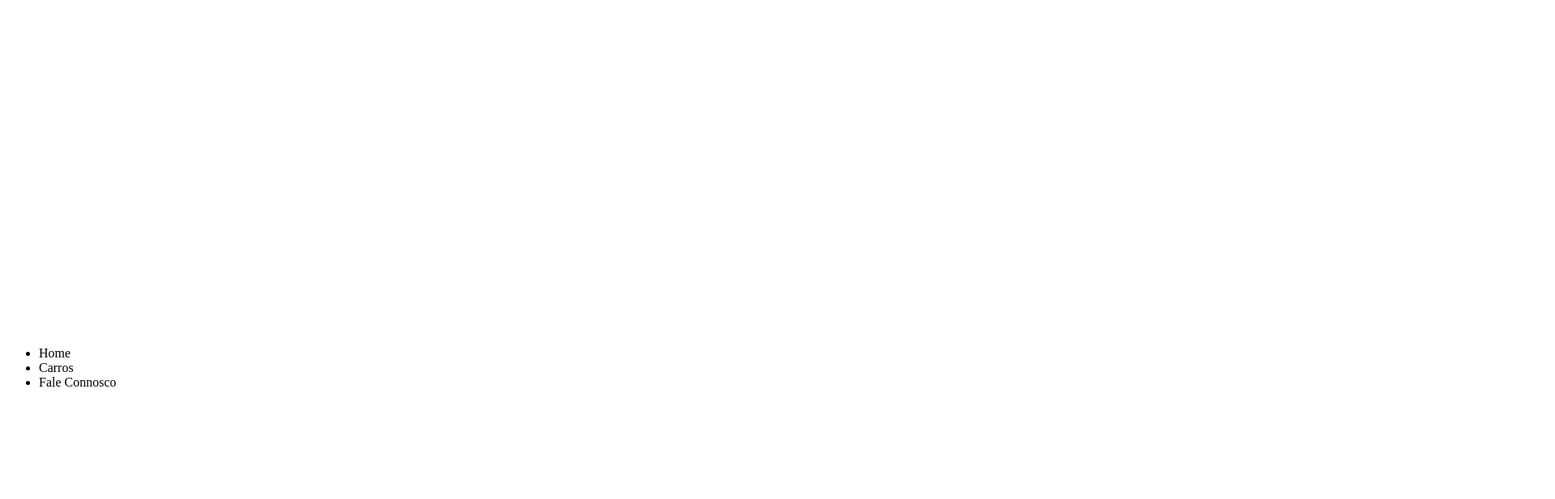
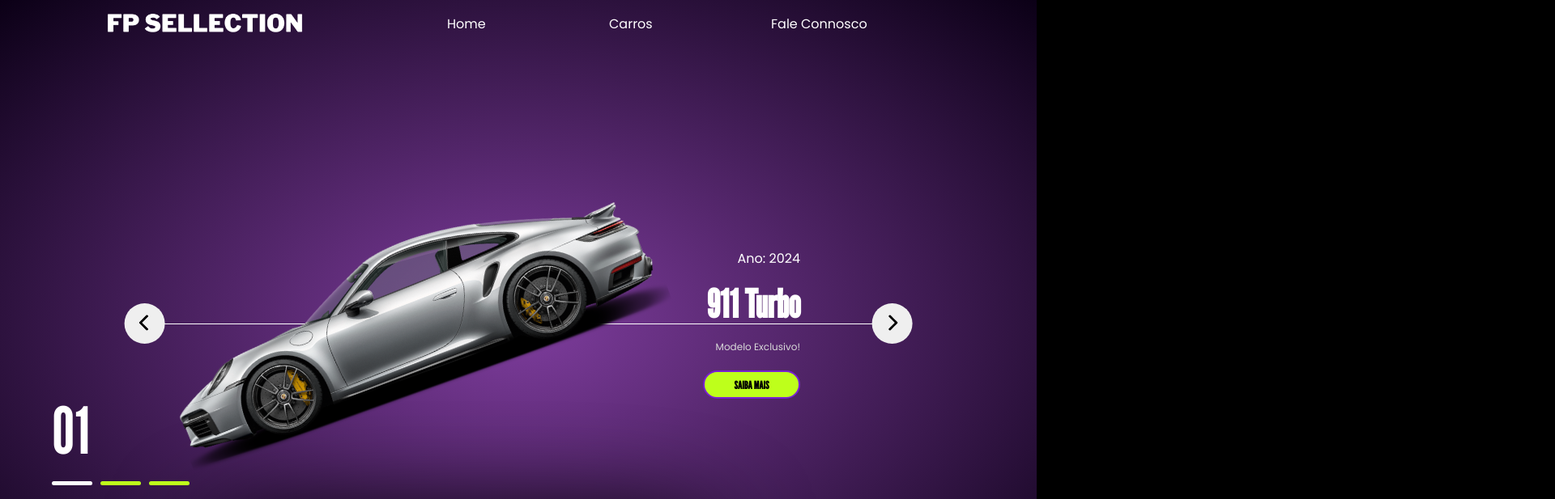
Before and after one commit to monjane10/FP_Selection, a plain HTML site: page index.html in a window 1280 px wide. Shown: the top 617 px of the page at 81% size, 1920 px wide, since content can reach past the window. Drawn offline with nearby package versions, Linux system fonts and the light colour scheme.

Commit message:
concluindo o design

```diff
--- a/index.html
+++ b/index.html
@@ -1,10 +1,23 @@
 <!DOCTYPE html>
 <html lang="Pt-br">
+
 <head>
     <meta charset="UTF-8">
     <meta name="viewport" content="width=device-width, initial-scale=1.0">
+    <link rel="stylesheet" href="styles.css">
+    <link rel="preconnect" href="https://fonts.googleapis.com">
+    <link rel="preconnect" href="https://fonts.gstatic.com" crossorigin>
+    <link
+        href="https://fonts.googleapis.com/css2?family=Inter+Tight:ital,wght@0,100..900;1,100..900&family=Poppins:ital,wght@0,100;0,200;0,300;0,400;0,500;0,600;0,700;0,800;0,900;1,100;1,200;1,300;1,400;1,500;1,600;1,700;1,800;1,900&family=Roboto:ital,wght@0,100..900;1,100..900&display=swap"
+        rel="stylesheet">
+    <link rel="preconnect" href="https://fonts.googleapis.com">
+    <link rel="preconnect" href="https://fonts.gstatic.com" crossorigin>
+    <link
+        href="https://fonts.googleapis.com/css2?family=Inter+Tight:ital,wght@0,100..900;1,100..900&family=League+Gothic&family=Poppins:ital,wght@0,100;0,200;0,300;0,400;0,500;0,600;0,700;0,800;0,900;1,100;1,200;1,300;1,400;1,500;1,600;1,700;1,800;1,900&family=Roboto:ital,wght@0,100..900;1,100..900&display=swap"
+        rel="stylesheet">
     <title>FP Selection</title>
 </head>
+
 <body>
 
     <header>
@@ -18,6 +31,87 @@
         </nav>
     </header>
 
+    <section class="container">
+        <div class="list">
+            <div class="item active">
+                <div class="car-img">
+                    <img src="./img/1.png" alt="imagem do carro">
+                </div>
+                <div class="content">
+                    <p class="car'info">
+                        Ano: 2024
+                    </p>
+                    <h2>911 Turbo</h2>
+                    <p class="drescription">Modelo Exclusivo! </p>
 
+                    <button class="information">
+                        Saiba Mais
+                    </button>
+
+
+                </div>
+
+            </div>
+
+            <div class="item ">
+                <div class="car-img">
+                    <img src="./img/2.png" alt="imagem do carro">
+                </div>
+                <div class="content">
+                    <p class="car'info">
+                        Ano: 2024
+                    </p>
+                    <h2>Ferrari</h2>
+                    <p class="drescription">Modelo Exclusivo! </p>
+
+                    <button class="information">
+                        Saiba Mais
+                    </button>
+
+
+                </div>
+
+            </div>
+
+            <div class="item">
+                <div class="car-img">
+                    <img src="./img/3.png" alt="imagem do carro">
+                </div>
+                <div class="content">
+                    <p class="car'info">
+                        Ano: 2024
+                    </p>
+                    <h2>Lamborghini</h2>
+                    <p class="drescription">Modelo Exclusivo! </p>
+
+                    <button class="information">
+                        Saiba Mais
+                    </button>
+
+
+                </div>
+
+            </div>
+
+
+        </div>
+        <div class="arrows">
+            <button id="prev"><img src="./img/arrow.png" alt="seta esquerda"></button>
+            <button id="next"><img src="./img/arrow.png" alt="seta direita"></button>
+        </div>
+
+        <div class="indicators">
+            <div class="numbers">01</div>
+            <ul>
+                <li class="active"></li>
+                <li></li>
+                <li></li>
+            </ul>
+
+        </div>
+    </section>
+
+<script src="script.js"></script>
 </body>
+
 </html>
--- /dev/null
+++ b/script.js
@@ -0,0 +1,41 @@
+
+let prevButton = document.getElementById('prev');
+let nextButton = document.getElementById('next');
+let container = document.querySelector('.container');
+let items = container.querySelectorAll('.list .item');
+let indicator = document.querySelector('.indicators');
+let dots = indicator.querySelectorAll('ul li');
+let list = container.querySelector('.list');
+
+
+let active = 0;
+let firstPosition = 0;
+let lastPosition = items.length - 1;
+
+function setSlider() {
+    let itemOld = container.querySelector('.list .item.active');
+    itemOld.classList.remove('active');
+
+    let dotsOld = indicator.querySelector('ul li.active');
+    dotsOld.classList.remove('active');
+    dots[active].classList.add('active');
+
+    indicator.querySelector('.numbers').innerHTML = '0' + (active + 1);
+}
+
+prevButton.onclick = () => {
+    list.style.setProperty('--calculation', -1)
+    active = active - 1 < firstPosition ? lastPosition : active - 1;
+    setSlider();
+    items[active].classList.add('active');
+
+}
+
+nextButton.onclick = () => {
+    list.style.setProperty('--calculation', 1)
+    active = active + 1 > lastPosition ? 0 : active + 1;
+    setSlider();
+    items[active].classList.add('active');
+
+
+}
--- /dev/null
+++ b/styles.css
@@ -0,0 +1,282 @@
+* {
+    margin: 0;
+    padding: 0;
+    box-sizing: border-box;
+    list-style: none;
+    font-family: "poppins", sans-serif;
+}
+
+body {
+    background-color: #000;
+    color: #fff;
+    font-size: 16px;
+    overflow: hidden;
+}
+
+header {
+    position: fixed;
+    width: 80vw;
+    left: 50%;
+    transform: translateX(-50%);
+    display: grid;
+    align-items: center;
+    grid-template-columns: 1fr 600px;
+    gap: 10%;
+    z-index: 2;
+
+    & img {
+        width: 250px;
+    }
+
+    & nav {
+        & ul {
+            display: grid;
+            grid-template-columns: repeat(3, 200px);
+        }
+    }
+}
+
+section {
+    background-image: radial-gradient(#7f3d9e, #6d00d91a);
+    height: 100vh;
+    position: relative;
+
+    & .list {
+        width: 70vw;
+        height: 100%;
+        position: relative;
+        margin: auto;
+
+        & .item {
+            position: absolute;
+            inset: 0;
+
+            & .car-img {
+                position: absolute;
+                top: 50%;
+                transform: translateY(-50%);
+                width: 70%;
+
+                & img {
+                    width: 100%;
+                    transform: rotate(-20deg);
+                }
+
+                &::before{
+                    content: '';
+                    position: absolute;
+                    background-color: #000;
+                    width: 100%;
+                    height: 100px;
+                    top:150%;
+                    left: 10%;
+                    border-radius: 30%;
+                    filter: blur(60px);
+                }
+            }
+
+            & .content {
+                position: absolute;
+                right: 100px;
+                width: 70%;
+                height: 100%;
+                display: flex;
+                flex-direction: column;
+                justify-content: center;
+                align-items: end;
+                gap: 20px;
+
+                & .car-info {
+                    font-weight: bold;
+                }
+
+                & h2 {
+                    font-size: 3em;
+                    line-height: 1em;
+                    font-family: "League Gothic", sans-serif;
+                }
+
+                & .drescription {
+                    color: #d9d9d9;
+                    font-size: 12px;
+                    text-align: right;
+                    max-width: 400px;
+                }
+
+                & .information {
+                    border-radius: 30px;
+                    height: 35px;
+                    width: 120px;
+                    text-transform: uppercase;
+                    border: 2px solid #791fd3;
+                    background-color: #beff1b;
+                    color: #000;
+                    cursor: pointer;
+                    font-weight: bold;
+                    font-family: "League Gothic", sans-serif;
+                }
+            }
+        }
+
+        &::before {
+            content: '';
+            position: absolute;
+            height: 200px;
+            width: 100%;
+            top: 50%;
+            border-top: 1px solid #fff;
+        }
+
+    }
+
+    .arrows {
+        width: 76vw;
+        position: absolute;
+        top: 50%;
+        left: 50%;
+        transform: translate(-50%, -25px);
+        display: flex;
+        justify-content: space-between;
+
+        & button:nth-child(1) {
+            & img {
+                transform: scale(-1);
+            }
+        }
+
+        & button {
+            top: 50%;
+            width: 50px;
+            height: 50px;
+            border-radius: 50%;
+            border: none;
+            cursor: pointer;
+
+            & img {
+                width: 20px;
+                margin-top: 4px;
+            }
+
+            & :hover {
+                background-color: #beff1b;
+
+            }
+        }
+    }
+
+    .indicators {
+        position: absolute;
+        top: 50%;
+        left: 50%;
+        transform: translateX(-50%);
+        height: 200px;
+        width: 90vw;
+        display: flex;
+        flex-direction: column;
+        justify-content: end;
+        gap: 15px;
+
+        & .numbers {
+            font-size: 5em;
+            font-family: "League Gothic", sans-serif;
+        }
+
+        & ul {
+            display: flex;
+            gap: 10px;
+
+            & li {
+                width: 50px;
+                height: 5px;
+                background-color: #beff1b;
+                border-radius: 5px;
+                transition: 0.5s;
+            }
+
+            & .active {
+                background-color: #fff;
+            }
+        }
+
+
+    }
+}
+
+section {
+    & .list {
+
+        /*--calculation: 1;*/
+
+        & .item {
+            transform: translateX(100vw /*calc 100vw * var(--calculation)*/ );
+            transition: 0.5s;
+            opacity: 0;
+
+            & .car-img {
+                & img {
+                    transform: rotate(0);
+                    transition: 0.5s;
+                    transition-delay: 0.3s;
+
+                }
+            }
+
+            & .content {
+
+                & .car-info,
+                h2,
+                .drescription,
+                .information {
+
+                    transform: translateX(200px/*calc 200px * var(--calculation)*/);
+                    transition: 0.7s;
+                    transition-delay: 0.3s;
+                    opacity: 0;
+
+                }
+
+                & h2 {
+                    transition-delay: 0.5s;
+                }
+
+                & .drescription {
+                    transition-delay: 0.7s;
+                }
+
+                & .information {
+                    transition-delay: 0.9s;
+                }
+
+            }
+        }
+
+        & .active {
+            transform: translateX(0);
+            transition: 0.5s;
+            opacity: 1;
+
+            & .car-img {
+                & img {
+                    transform: rotate(-20deg);
+
+                }
+            }
+
+            & .content {
+
+                & .car-info,
+                h2,
+                .drescription,
+                .information {
+
+                    transform: translateX(0);
+                    opacity: 1;
+
+                }
+            }
+
+
+
+        }
+    }
+}
```
